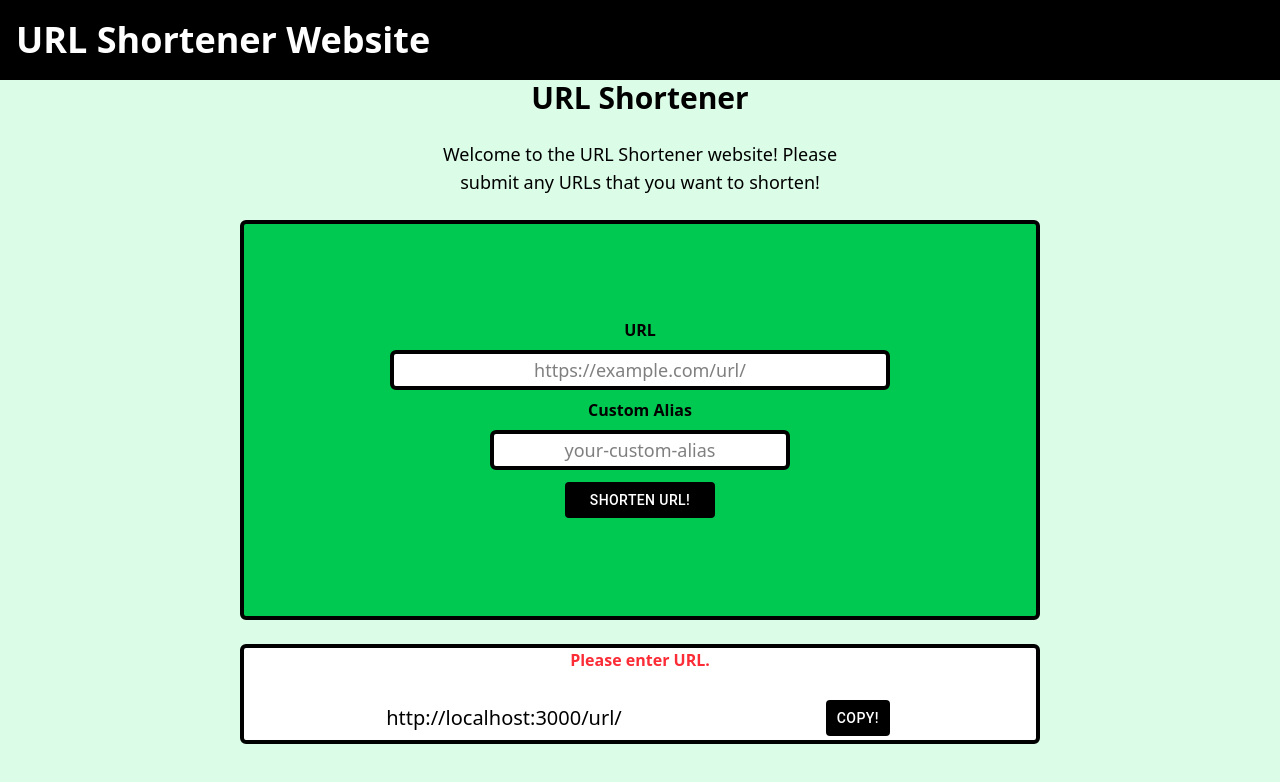
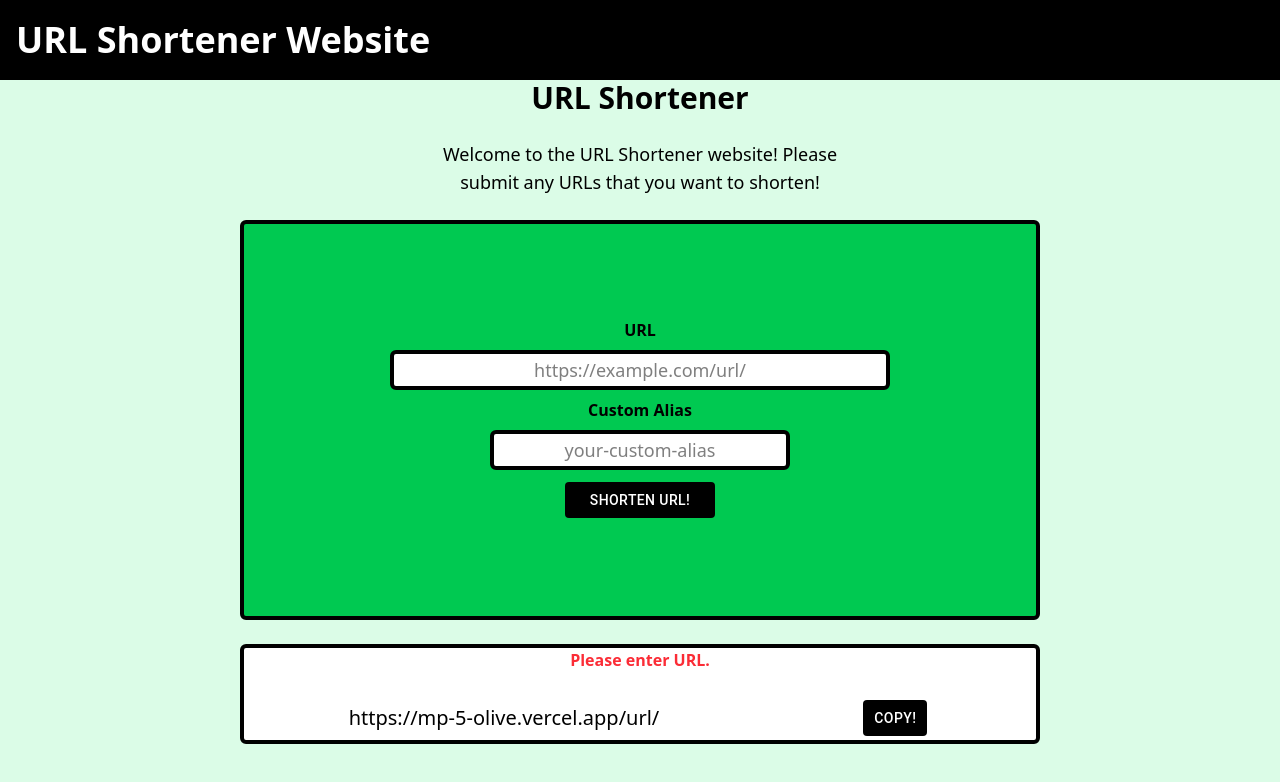
Before and after one commit to sphung01/mp-5, a Next.js app: page / in a window 1280 px wide. Shown: the top 782 px of the page. Built offline with nearby package versions, Linux system fonts and the light colour scheme; no server answers.

Commit message:
Modified

```diff
--- a/components/URLShortenForm.tsx
+++ b/components/URLShortenForm.tsx
@@ -87,7 +87,7 @@ export default function URLShortenForm() {
                               className="text-xl hover:underline"
                               target="_blank"
                         >
-                            http://localhost:3000/url/{currentAlias}
+                            https://mp-5-olive.vercel.app/url/{currentAlias}
                         </Link>
                         <Button
                             type="submit"
@@ -110,7 +110,7 @@ export default function URLShortenForm() {
                               className="text-xl hover:underline"
                               target="_blank"
                         >
-                            http://localhost:3000/url/{currentAlias}
+                            https://mp-5-olive.vercel.app/url/{currentAlias}
                         </Link>
                         <Button
                             type="submit"
```
